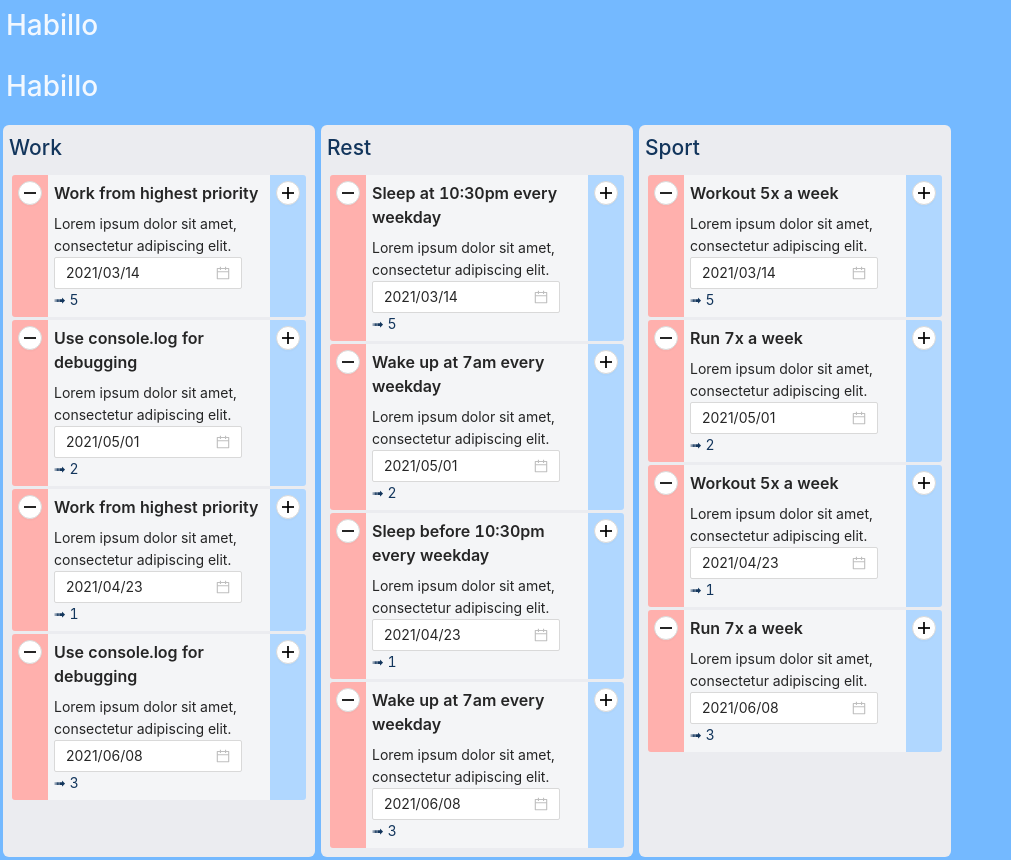
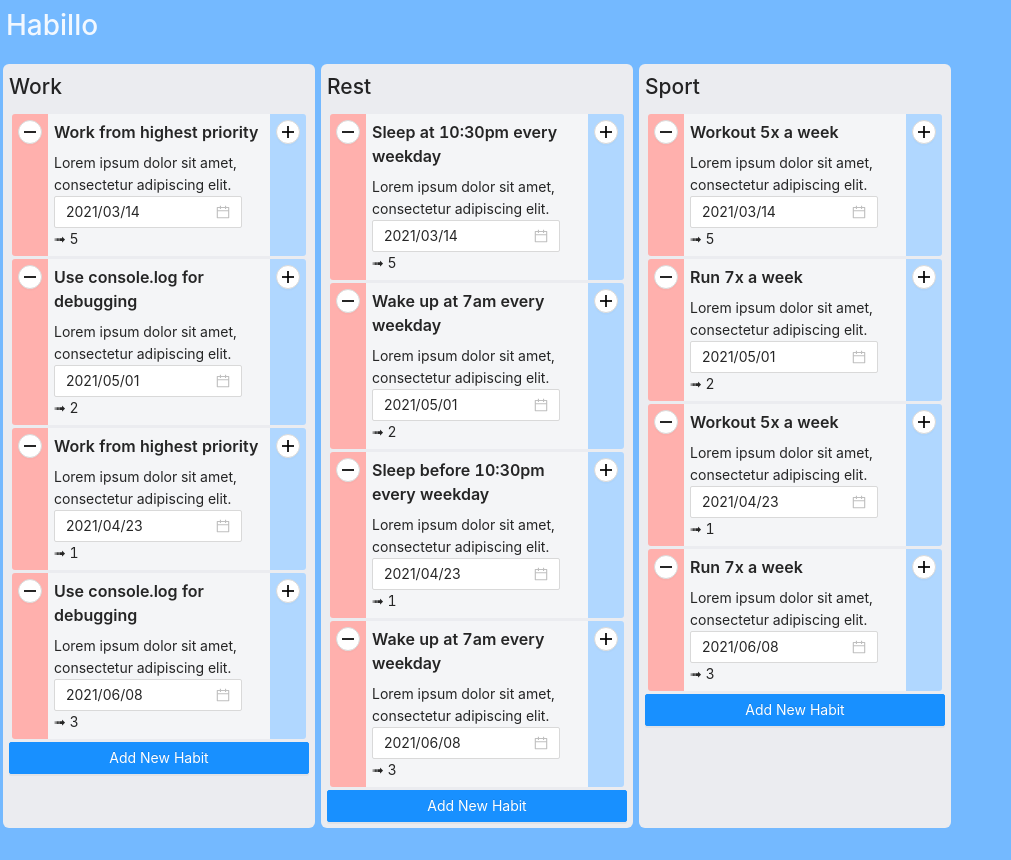
Before and after one commit to johannesstroebele91/Habillo, a React (Create React App) app: page / in a window 1280 px wide. Shown: the whole page, without its empty margins (0-1011 px from the left). After the commit the page ends 831 px from the top, so only its background shows below. Built offline with nearby package versions, Linux system fonts and the light colour scheme.

Commit message:
Adds button and modal for adding a new to to per list

```diff
--- a/src/App.tsx
+++ b/src/App.tsx
@@ -3,7 +3,6 @@ import HabitLists from "./components/HabitLists";
 
 // Only the App.tsx gets changed in an React app
 function App() {
-
   return (
     <>
       <h1 style={{padding: '3px 0 0 6px', color: '#f2f8ff'}}>Habillo</h1>
--- /dev/null
+++ b/src/components/AddHabitForm.tsx
@@ -0,0 +1,91 @@
+import { useState } from "react";
+import { Form, Input, Button, Modal, DatePicker } from "antd";
+import { Habit } from "../models/types";
+
+interface AddHabitFormProps {
+  category: string;
+  onFinish: (habit: Habit) => void;
+}
+
+const AddHabitForm: React.FC<AddHabitFormProps> = ({ onFinish, category }) => {
+  // Modal
+  const [isModalVisible, setIsModalVisible] = useState(false);
+  const showModal = () => {
+    setIsModalVisible(true);
+  };
+  const onFinishHandler = (values: any) => {
+    setIsModalVisible(false);
+    const habit: Habit = {
+      ...values,
+      deadline: values.deadline._d,
+      list: category,
+      id: Math.floor(Math.random() * 1000),
+      streak: 0,
+    };
+    onFinish(habit);
+  };
+  const onFinishFailedHandler = (errorInfo: any) => {
+    setIsModalVisible(false);
+    console.log("Failed:", errorInfo);
+  };
+  const handleCancel = () => {
+    setIsModalVisible(false);
+  };
+
+  return (
+    <div>
+      <Button type="primary" block onClick={showModal}>
+        Add New Habit
+      </Button>
+      {/* Button on the outside of the form element
+       * can be used to submit a form
+       * by specifying `<Buttonform="myForm" key="submit" htmlType="submit"/> and `<Form id="myForm"/>`
+       * see: https://stackoverflow.com/questions/41221633/how-to-submit-form-component-in-modal-dialogue-using-antd-react-component-librar */}
+      <Modal
+        title="Add New Habit Modal"
+        visible={isModalVisible}
+        onCancel={handleCancel}
+        destroyOnClose={true}
+        footer={[
+          <Button
+            form="addHabitForm"
+            key="submit"
+            htmlType="submit"
+            type="primary"
+            block
+          >
+            Add This Habit
+          </Button>,
+        ]}
+      >
+        <Form
+          id="addHabitForm"
+          name="Add New Habit Form"
+          onFinish={onFinishHandler}
+          onFinishFailed={onFinishFailedHandler}
+        >
+          <Form.Item
+            label="Title"
+            name="title"
+            rules={[{ required: true, message: "Please input a title" }]}
+          >
+            <Input />
+          </Form.Item>
+
+          <Form.Item
+            label="Description"
+            name="description"
+            rules={[{ required: true, message: "Please input a description" }]}
+          >
+            <Input />
+          </Form.Item>
+          <Form.Item label="Deadline" name="deadline">
+            <DatePicker />
+          </Form.Item>
+        </Form>
+      </Modal>
+    </div>
+  );
+};
+
+export default AddHabitForm;
--- a/src/components/HabitLists.tsx
+++ b/src/components/HabitLists.tsx
@@ -1,36 +1,57 @@
+import { useState } from "react";
 import { Habit } from "../models/types";
+import AddHabitForm from "./AddHabitForm";
 import HabitItem from "./HabitItem";
-
 interface HabitListsProps {
   habits: Habit[];
 }
 
-const HabitLists: React.FC<HabitListsProps> = ({habits}) => {
-
+const HabitLists: React.FC<HabitListsProps> = ({ habits }) => {
   // Creates a list with all list elements on the habits object
   let categories = habits.map((item) => item.list);
   // Create a list by filtering each item that has a unique index
-  let categoriesUnique = categories.filter((item, i, ar) => ar.indexOf(item) === i);
+  let categoriesUnique = categories.filter(
+    (item, i, ar) => ar.indexOf(item) === i
+  );
 
+  const [habitsLists, setHabitsLists] = useState(habits);
+  // Submit
+  const onFinish = (habit: Habit) => {
+    // Set new state to re-render site for reconsidering new add habit
+    setHabitsLists([
+      ...habits,
+      habit
+    ]
+    );
+  };
+
+  // RETURN
   return (
-    <>
-      <h1 style={{padding: '3px 0 0 6px', color: '#f2f8ff'}}>Habillo</h1>
-      <div style={{ display: "flex", flexWrap: "nowrap"}}>
+    <div style={{ display: "flex", flexWrap: "nowrap" }}>
       {categoriesUnique.map((category) => (
-          <div style={{ background: "#EBECF0", borderRadius: 6, margin: 3, padding: 6 }}>
-            <h2 style={{padding: '6, 3, 3, 3'}}>{category.charAt(0).toUpperCase() + category.slice(1)}</h2>
-            <div style={{maxWidth: 300}}>
-              {habits
+        <div
+          style={{
+            background: "#EBECF0",
+            borderRadius: 6,
+            margin: 3,
+            padding: 6,
+          }}
+        >
+          <h2 style={{ padding: "6, 3, 3, 3" }}>
+            {category.charAt(0).toUpperCase() + category.slice(1)}
+          </h2>
+          <div style={{ maxWidth: 300 }}>
+            {habitsLists
               .filter((item) => item.list === category)
               .map((filteredItems) => (
                 <HabitItem key={filteredItems.id} habit={filteredItems} />
               ))}
           </div>
+          <AddHabitForm category={category} onFinish={onFinish} />
         </div>
       ))}
     </div>
-    </>
   );
-}
+};
 
 export default HabitLists;
--- a/src/index.css
+++ b/src/index.css
@@ -10,7 +10,3 @@ body {
   -webkit-font-smoothing: antialiased;
   -moz-osx-font-smoothing: grayscale;
 }
-
-h1,h2,h3,h4, p, span {
-  color: #12355c;
-}
```
Lines whose indentation alone changed are shown as unchanged.
